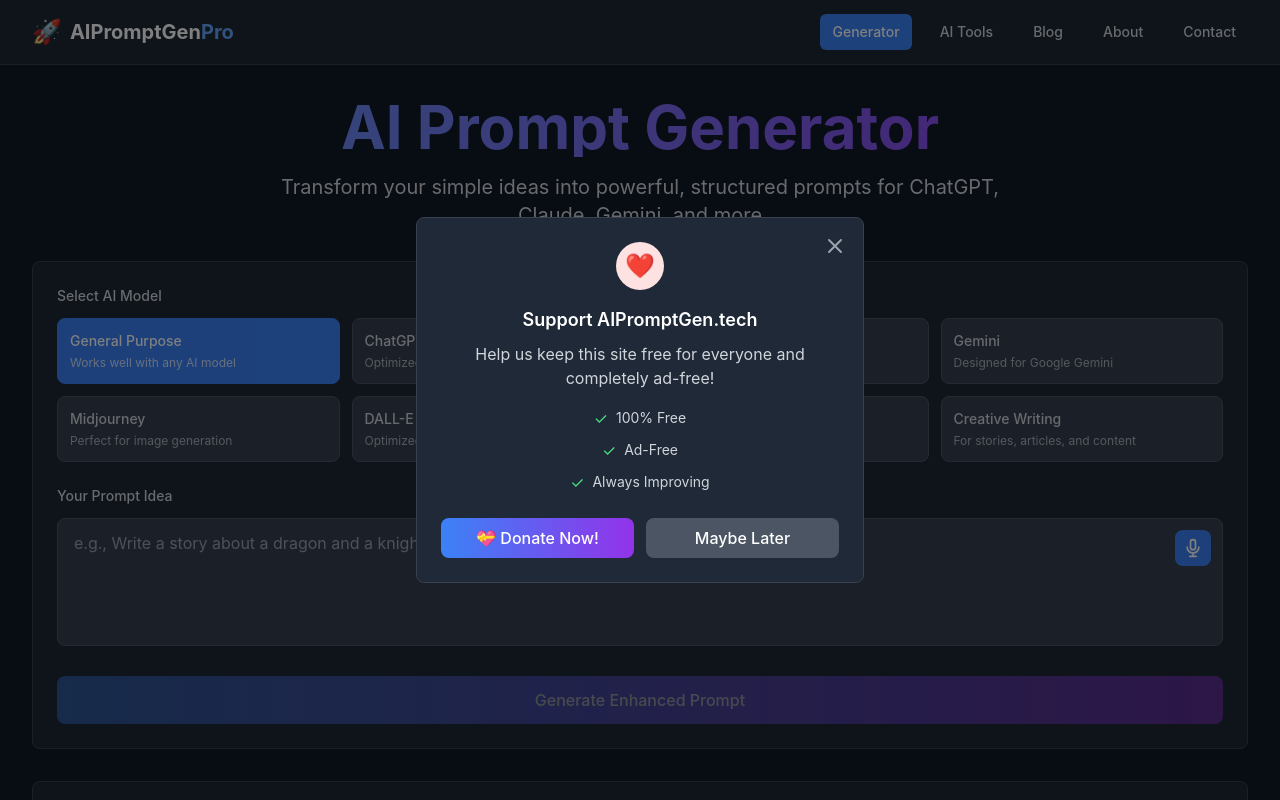
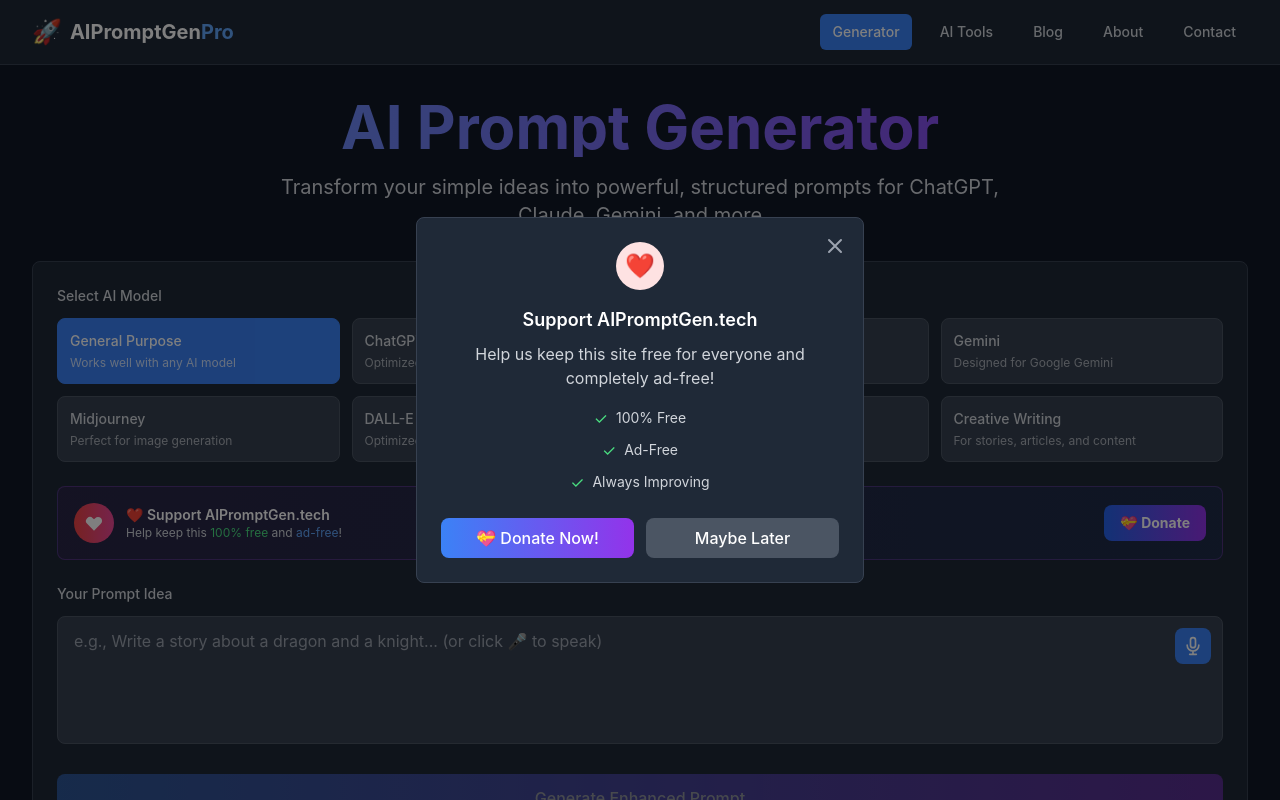
Before and after one commit to CIIndustries/aipromptgen, a Next.js app: page / in a window 1280 px wide. Shown: the top 800 px of the page. Built offline with nearby package versions, Linux system fonts and the light colour scheme.

Commit message:
Update page.js

```diff
--- a/app/page.js
+++ b/app/page.js
@@ -212,6 +212,33 @@ export default function Home() {
                     </button>
                   ))}
                 </div>
+               </div>
+
+              {/* Donation Box */}
+              <div className="p-4 rounded-lg bg-gradient-to-r from-purple-900/20 to-blue-900/20 border border-purple-500/30">
+                <div className="flex items-center justify-between">
+                  <div className="flex items-center space-x-3">
+                    <div className="w-10 h-10 bg-gradient-to-r from-red-500 to-pink-500 rounded-full flex items-center justify-center">
+                      <svg className="w-5 h-5 text-white" fill="currentColor" viewBox="0 0 20 20">
+                        <path fillRule="evenodd" d="M3.172 5.172a4 4 0 015.656 0L10 6.343l1.172-1.171a4 4 0 115.656 5.656L10 17.657l-6.828-6.829a4 4 0 010-5.656z" clipRule="evenodd" />
+                      </svg>
+                    </div>
+                    <div>
+                      <h3 className="text-sm font-semibold text-white">
+                        ❤️ Support AIPromptGen.tech
+                      </h3>
+                      <p className="text-xs text-gray-300">
+                        Help keep this <span className="text-green-400">100% free</span> and <span className="text-blue-400">ad-free</span>!
+                      </p>
+                    </div>
+                  </div>
+                  <button
+                    onClick={() => window.open('https://buy.stripe.com/4gMaEY5ud1g0eQh8Iyds40b', '_blank')}
+                    className="bg-gradient-to-r from-blue-600 to-purple-600 hover:from-blue-700 hover:to-purple-700 text-white font-bold py-2 px-4 rounded-lg transition-all duration-200 transform hover:scale-105 text-sm"
+                  >
+                    💝 Donate
+                  </button>
+                </div>
               </div>
 
               {/* Input Section */}
@@ -219,6 +246,7 @@ export default function Home() {
                 <label className="block text-sm font-medium text-gray-300 mb-3">
                   Your Prompt Idea
                 </label>
+
                 <div className="relative">
                   <textarea
                     value={inputPrompt}
```
